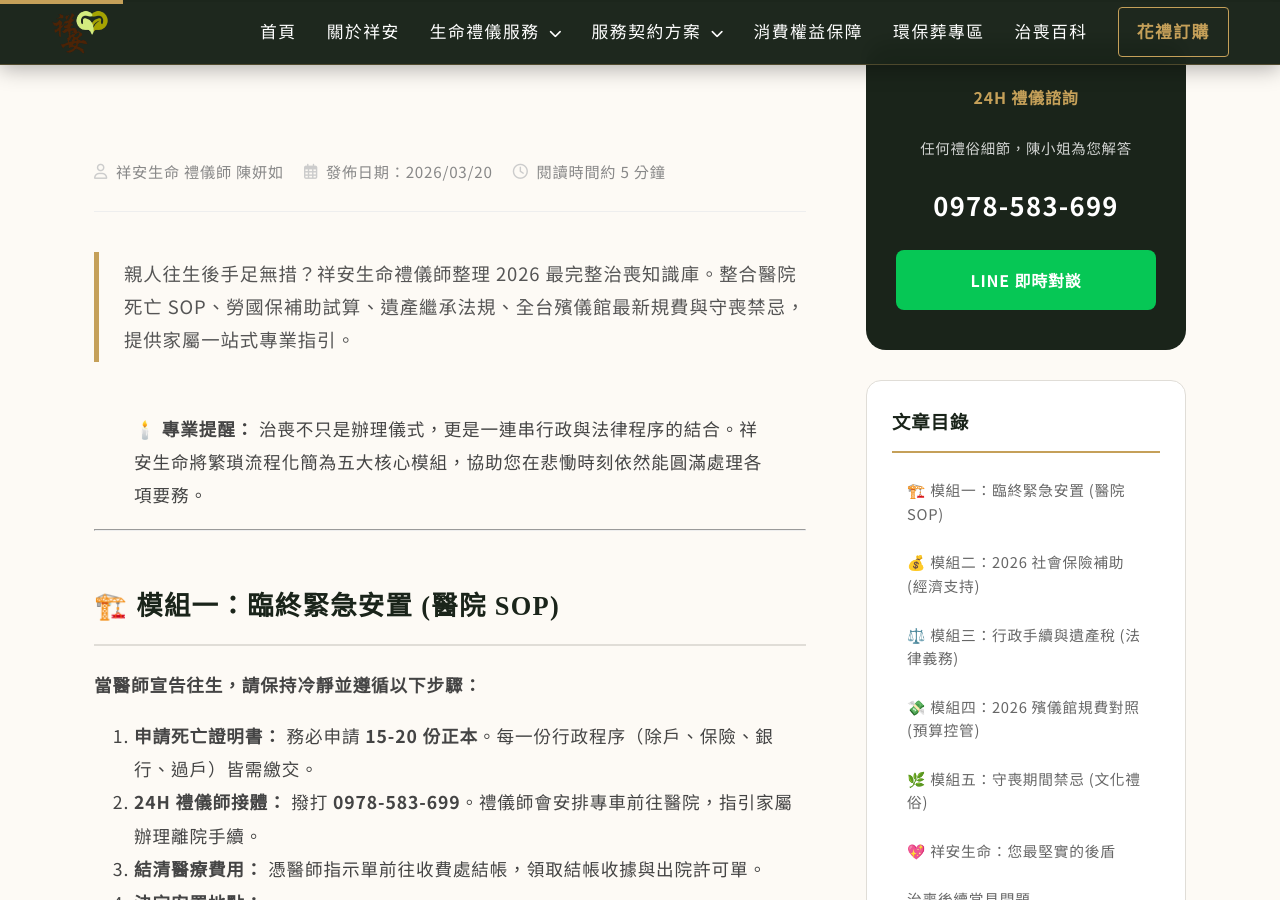
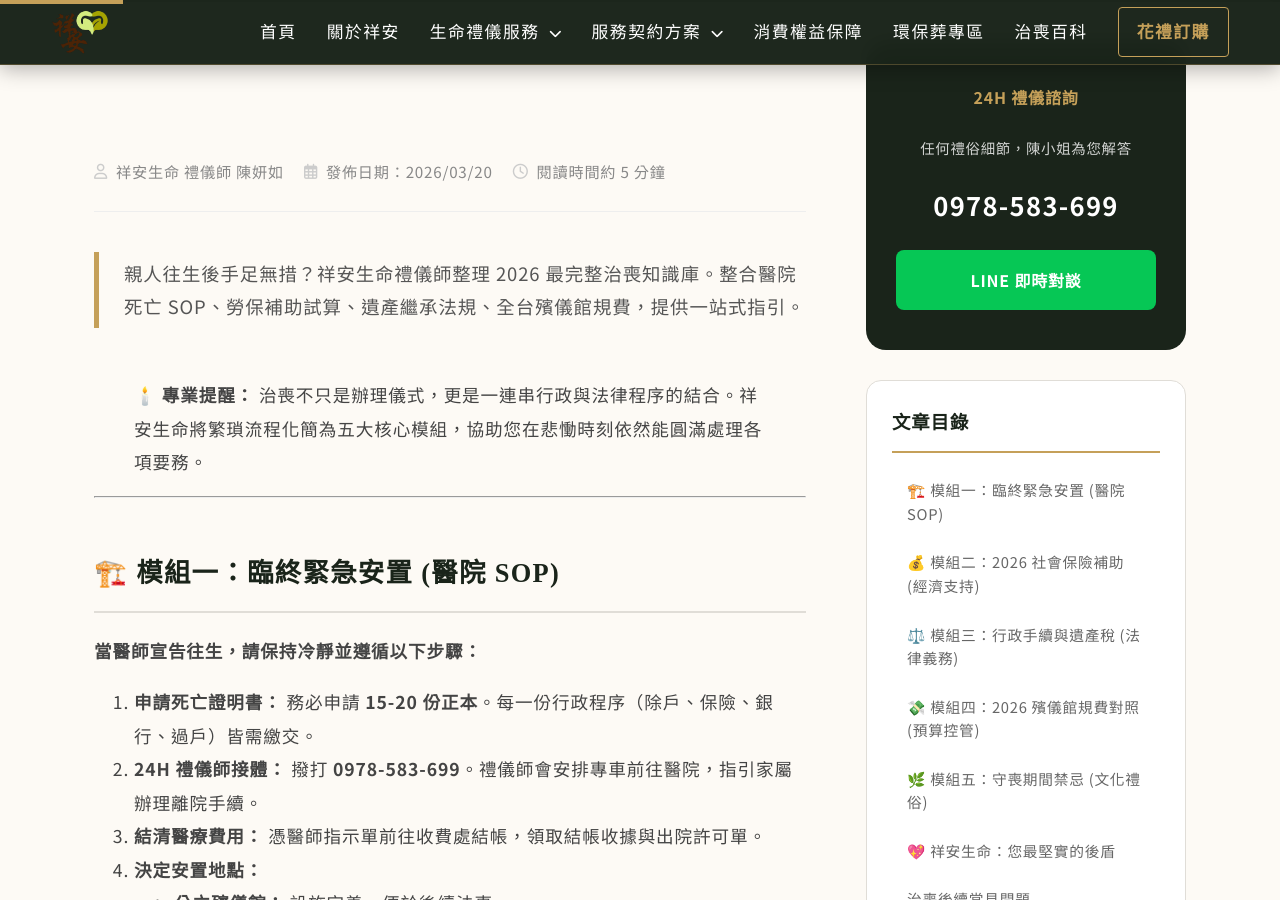
Before and after one commit to Shiangan/Shiangan, a Jekyll site: the page built from _posts/2026-03-01-ultimate-funeral-guide-taiwan.md, in a window 1280 px wide and 900 px high, scrolled down 541 px. Built offline with Jekyll 4.4.1, drawn with Linux system fonts in a browser that asks for light colours; some web fonts are replaced; some of the changed lines change nothing that is shown; grey boxes are pictures that could not be loaded.

Commit message:
Update 2026-03-01-ultimate-funeral-guide-taiwan.md

```diff
--- a/_posts/2026-03-01-ultimate-funeral-guide-taiwan.md
+++ b/_posts/2026-03-01-ultimate-funeral-guide-taiwan.md
@@ -2,19 +2,20 @@
 layout: post
 title: "【2026 治喪圓滿大全】從臨終安置、補助請領到遺產繼承：家屬最完整的全流程操作手冊"
 category: 流程指引
-description: "親人往生後手足無措？祥安生命禮儀師整理 2026 最完整治喪知識庫。整合醫院死亡 SOP、勞國保補助試算、遺產繼承法規、全台殯儀館最新規費與守喪禁忌，提供家屬一站式專業指引。"
-date: 2026-03-20
-image: "/images/blog-ultimate-funeral-guide.jpg"
+description: "親人往生後手足無措？祥安生命禮儀師整理 2026 最完整治喪知識庫。整合醫院死亡 SOP、勞保補助試算、遺產繼承法規、全台殯儀館規費，提供一站式指引。"
+date: 2026-03-20 09:00:00 +0800
+image: /images/blog-ultimate-funeral-guide.jpg
 tags: ["治喪流程", "喪葬補助", "遺產繼承", "殯儀館費用", "守喪禁忌"]
 has_faq: true
 faqs:
   - question: "親人在醫院過世，第一步該聯繫誰？"
-    answer: "取得醫師開立之死亡證明後，應立即撥打 24H 禮儀專線 0978-583-699。即便醫院有駐點合約商，您仍保有完全的禮儀社選擇權。"
+    answer: "取得醫師開立之死亡證明後，應立即撥打 24H 禮儀專線 0978-583-699。即便醫院有駐點合約商，家屬仍保有完全的禮儀社選擇權，祥安可立即派車前往接體。"
   - question: "勞保與國保補助可以同時領嗎？"
-    answer: "不可以，政府採取「擇優請領」原則。2026 年北北桃地區家屬多數會選擇金額較高的勞保家屬死亡津貼，建議諮詢禮儀師進行精算。"
+    answer: "不可以，政府採取『擇優請領』原則。通常家屬會選擇金額較高的勞保家屬死亡津貼。祥安禮儀師可協助您進行試算，確保領取最高額度的給付。"
   - question: "遺產稅申報期限是多久？"
-    answer: "必須在死亡之日起 6 個月內向國稅局申報，若有特殊理由可申請延期 3 個月。逾期將產生罰鍰與利息。"
+    answer: "必須在死亡之日起 6 個月內向戶籍所在地國稅局申報。若有特殊理由（如尋找繼承人、遺產龐大），可申請延期 3 個月。逾期將產生罰鍰。"
 ---
+
 
 > **🕯️ 專業提醒：** 治喪不只是辦理儀式，更是一連串行政與法律程序的結合。祥安生命將繁瑣流程化簡為五大核心模組，協助您在悲慟時刻依然能圓滿處理各項要務。
 
```
